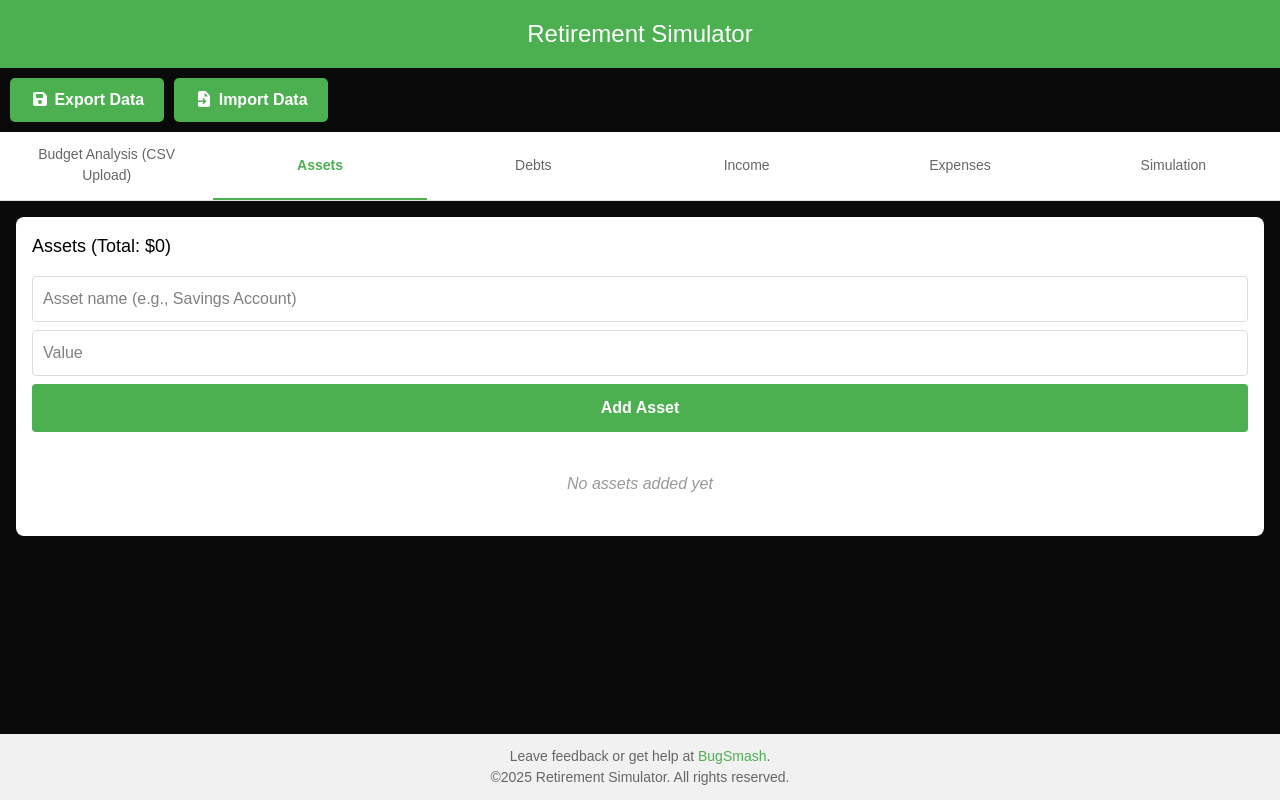
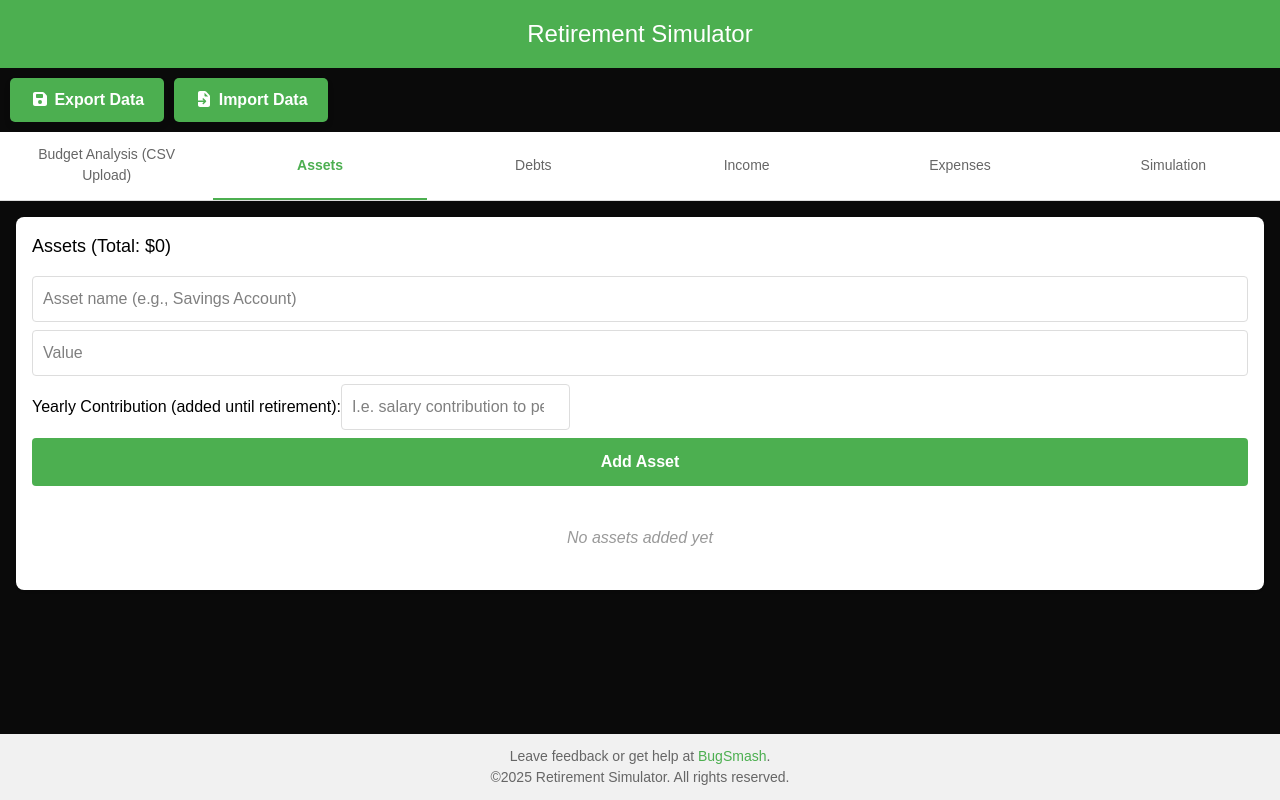
Before and after one commit to mhant/When-Can-I-Retire, a Next.js app: page / in a window 1280 px wide. Both pictures are taken after a click on the button "Assets". Built offline with nearby package versions, Linux system fonts and the light colour scheme.

Commit message:
Adding active contribution to asset

```diff
--- a/src/app/assetsDebts.tsx
+++ b/src/app/assetsDebts.tsx
@@ -7,7 +7,7 @@ interface AssetsDebtsProps {
     items: AssetDebt[];
     isAsset: boolean;
     totalAssetsDebts: number;
-    addItem: (itemName: string, itemValue: string) => void;
+    addItem: (itemName: string, itemValue: string, yearlyContribution: string) => void;
     deleteItem: (id: string) => void;
 }
 
@@ -20,6 +20,7 @@ export default function AssetsDebts({
 }: AssetsDebtsProps) {
     const [itemName, setItemName] = React.useState("");
     const [itemValue, setItemValue] = React.useState("");
+    const [yearlyContribution, setYearlyContribution] = React.useState("");
     return (
         <section className="section">
             <h2>{isAsset ? "Assets" : "Debts"} (Total: ${totalAssetsDebts})</h2>
@@ -41,8 +42,14 @@ export default function AssetsDebts({
                     value={itemValue}
                     onChange={(e) => setItemValue(e.target.value)}
                 />
+                {isAsset && <div><label>Yearly Contribution (added until retirement):</label><input
+                    type="number"
+                    placeholder="I.e. salary contribution to pension"
+                    value={yearlyContribution}
+                    onChange={(e) => setYearlyContribution(e.target.value)}
+                /></div>}
                 <button className="add-button"
-                    onClick={() => addItem(itemName, itemValue)}>Add {isAsset ? "Asset" : "Debt"}</button>
+                    onClick={() => addItem(itemName, itemValue, yearlyContribution)}>Add {isAsset ? "Asset" : "Debt"}</button>
             </div>
             <div className="list">
                 {items.length === 0 ? (
@@ -53,6 +60,9 @@ export default function AssetsDebts({
                             <div className="list-item-info">
                                 <div className="list-item-name">{asset.name}</div>
                                 <div className={"list-item-value " + isAsset ? "positive" : "negative"}>${asset.value.toLocaleString()}</div>
+                                {isAsset && asset.yearlyContribution !== undefined && (
+                                    <div className="list-item-subvalue">Yearly Contribution: ${asset.yearlyContribution.toLocaleString()}</div>
+                                )}
                             </div>
                             <button className="delete-button" onClick={() => deleteItem(asset.id)}>×</button>
                         </div>
--- a/src/app/page.tsx
+++ b/src/app/page.tsx
@@ -124,12 +124,12 @@ export default function Home() {
   };
 
   // Add functions
-  const addAsset = (assetName: string, assetValue: string) => {
+  const addAsset = (assetName: string, assetValue: string, yearlyContribution?: string) => {
     if (!assetName || !assetValue) {
       alert('Please fill in all fields');
       return;
     }
-    setAssets([...assets, { id: Date.now().toString(), name: assetName, value: parseFloat(assetValue) }]);
+    setAssets([...assets, { id: Date.now().toString(), name: assetName, value: parseFloat(assetValue), yearlyContribution: yearlyContribution ? parseFloat(yearlyContribution) : undefined }]);
   };
 
   const addDebt = (debtName: string, debtValue: string) => {
@@ -224,6 +224,15 @@ export default function Home() {
     }, 0);
   };
 
+  const getActiveAssetContributionsAtAge = (age: number, retirementAge: number | null = null, assets: AssetDebt[]) => {
+    return assets.reduce((sum, asset) => {
+      if (asset.yearlyContribution && retirementAge && age <= retirementAge) {
+        sum += asset.yearlyContribution;
+      }
+      return sum;
+    }, 0);
+  };
+
   // Calculate retirement projection
   const retirementData = (currentAge: string, inflationRate: string, netWorth: number, totalMonthlyExpenses: number, totalDebts: number, incomes: IncomeExpense[], expenses: IncomeExpense[], retirementAge: number, savingsInterest: string) => {
     const age = parseInt(currentAge) || 30;
@@ -244,7 +253,8 @@ export default function Home() {
         projectedAge++;
         const activeIncome = getActiveIncomeAtAge(projectedAge, retirementAge, incomes);
         const activeExpenses = getActiveExpensesAtAge(projectedAge, year, retirementAge, inflation, expenses);
-        const adjustedMonthlySavings = activeIncome - activeExpenses;
+        const asssetContributions = getActiveAssetContributionsAtAge(projectedAge, retirementAge, assets);
+        const adjustedMonthlySavings = activeIncome + asssetContributions - activeExpenses;
         currentTotalWorth += adjustedMonthlySavings * 12;
         currentTotalWorth *= (1 + interest);
         let currPoint = dataPoints[year];
--- a/src/app/types.tsx
+++ b/src/app/types.tsx
@@ -4,6 +4,7 @@ export interface AssetDebt {
     id: string;
     name: string;
     value: number;
+    yearlyContribution?: number;
 }
 
 export interface IncomeExpense {
```
